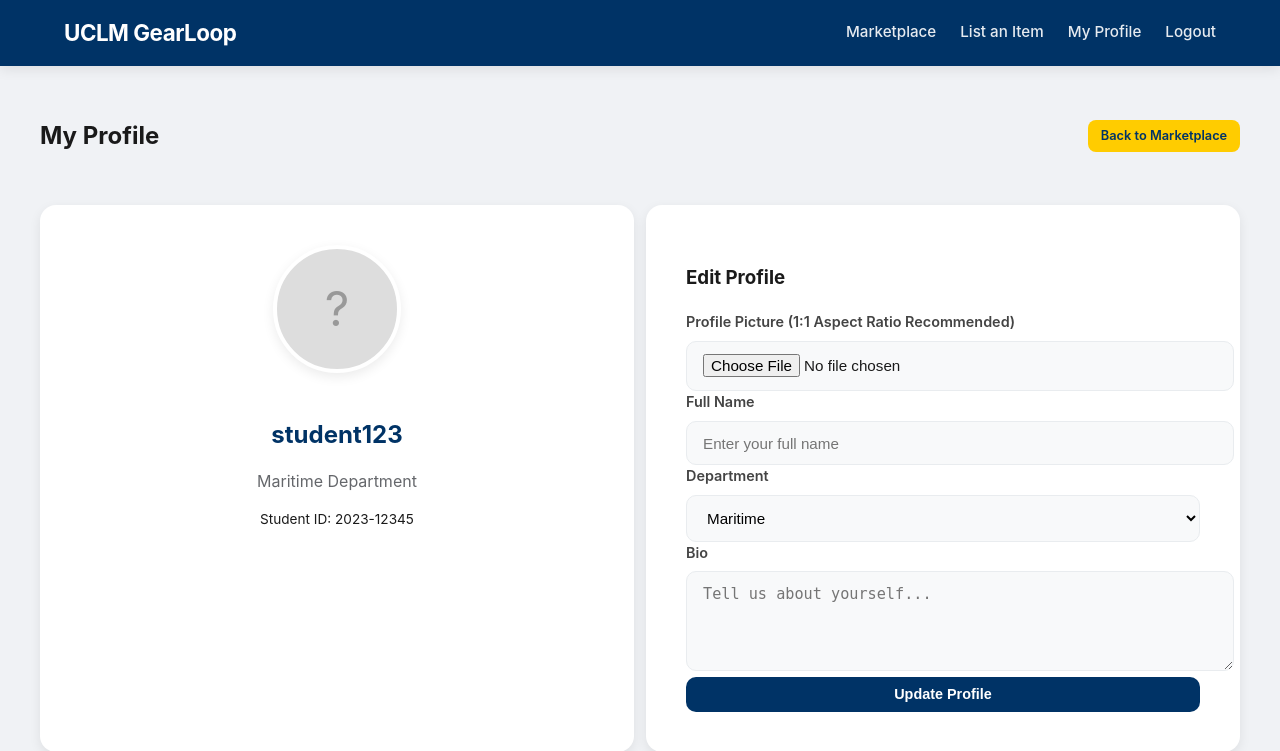
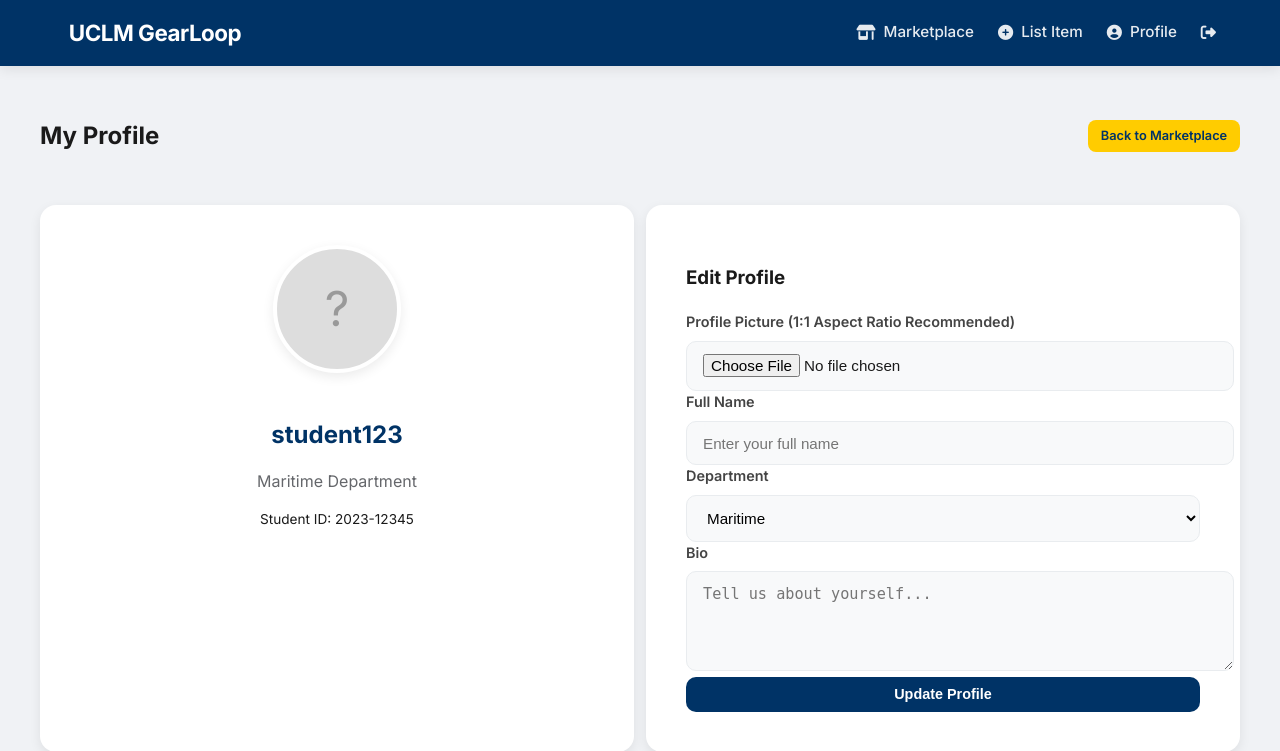
Before and after one commit to Russel-John/Gearloop, a PHP site: page /profile.php in a window 1280 px wide. Shown: the top 751 px of the page. Run offline with PHP 8.4, Linux system fonts and the light colour scheme; a user stored in the database is signed in; data comes from the database, SQL or seed files in the repository; data that the repository does not hold is empty; some libraries are stand-ins or nearby versions.

Commit message:
Fixed the Consistency of Navigation Bar in Different Pages

```diff
--- a/src/index.php
+++ b/src/index.php
@@ -13,10 +13,14 @@ if (isset($_SESSION['user_id'])) {
     <meta name="viewport" content="width=device-width, initial-scale=1.0">
     <title>UCLM GearLoop - Login</title>
     <link rel="stylesheet" href="public/css/styles.css">
+    <!-- Font Awesome -->
+    <link rel="stylesheet" href="https://cdnjs.cloudflare.com/ajax/libs/font-awesome/6.4.0/css/all.min.css">
+    <!-- Google Fonts - Inter -->
+    <link href="https://fonts.googleapis.com/css2?family=Inter:wght@400;500;600;700;800&display=swap" rel="stylesheet">
 </head>
 <body>
     <header>
-        <h1>UCLM GearLoop</h1>
+        <h1><i class="fas fa-cycle-loop"></i> UCLM GearLoop</h1>
     </header>
     <div class="container login-container">
         <div class="form-card">
--- a/src/profile.php
+++ b/src/profile.php
@@ -27,22 +27,28 @@ if (!$user) {
     <meta name="viewport" content="width=device-width, initial-scale=1.0">
     <title>UCLM GearLoop - My Profile</title>
     <link rel="stylesheet" href="public/css/styles.css">
+    <!-- Font Awesome -->
+    <link rel="stylesheet" href="https://cdnjs.cloudflare.com/ajax/libs/font-awesome/6.4.0/css/all.min.css">
+    <!-- Google Fonts - Inter -->
+    <link href="https://fonts.googleapis.com/css2?family=Inter:wght@400;500;600;700;800&display=swap" rel="stylesheet">
     <!-- Cropper.js CSS -->
     <link rel="stylesheet" href="https://cdnjs.cloudflare.com/ajax/libs/cropperjs/1.5.13/cropper.min.css">
 </head>
 <body>
     <header>
-        <h1>UCLM GearLoop</h1>
+        <h1><i class="fas fa-cycle-loop"></i> UCLM GearLoop</h1>
         <nav>
-            <a href="dashboard.php">Marketplace</a>
-            <a href="list-item.php">List an Item</a>
+            <a href="dashboard.php"><i class="fas fa-shop"></i> Marketplace</a>
+            <a href="list-item.php"><i class="fas fa-plus-circle"></i> List Item</a>
             <a href="profile.php">
                 <?php if ($user['profile_picture']): ?>
                     <img src="<?php echo htmlspecialchars($user['profile_picture']); ?>" alt="" class="profile-img-nav">
+                <?php else: ?>
+                    <i class="fas fa-user-circle"></i>
                 <?php endif; ?>
-                My Profile
+                Profile
             </a>
-            <a href="logout.php">Logout</a>
+            <a href="logout.php" title="Logout"><i class="fas fa-sign-out-alt"></i></a>
         </nav>
     </header>
 
--- a/src/register.php
+++ b/src/register.php
@@ -13,10 +13,14 @@ if (isset($_SESSION['user_id'])) {
     <meta name="viewport" content="width=device-width, initial-scale=1.0">
     <title>UCLM GearLoop - Register</title>
     <link rel="stylesheet" href="public/css/styles.css">
+    <!-- Font Awesome -->
+    <link rel="stylesheet" href="https://cdnjs.cloudflare.com/ajax/libs/font-awesome/6.4.0/css/all.min.css">
+    <!-- Google Fonts - Inter -->
+    <link href="https://fonts.googleapis.com/css2?family=Inter:wght@400;500;600;700;800&display=swap" rel="stylesheet">
 </head>
 <body>
     <header>
-        <h1>UCLM GearLoop</h1>
+        <h1><i class="fas fa-cycle-loop"></i> UCLM GearLoop</h1>
     </header>
     <div class="container auth-container register-container">
         <div class="form-card">
```
Also changed, not shown: src/edit-item.php (+11 -5 lines), src/list-item.php (+11 -5 lines).
